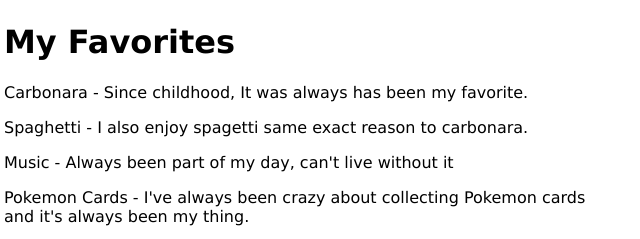
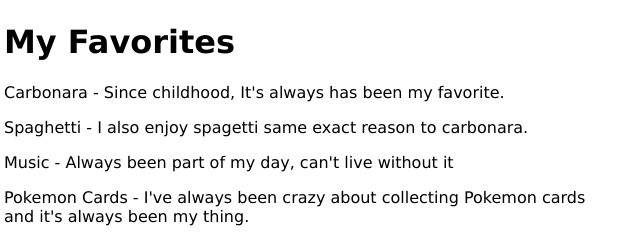
Before and after one commit to AzraelSol/PrelimWeb, a plain HTML site: page favorites.html in a window 1280 px wide. Shown: the part 132-371 px from the top of the page, 335-975 px from the left. Drawn offline with Linux system fonts and the light colour scheme.

Commit message:
Update favorites.html

```diff
--- a/favorites.html
+++ b/favorites.html
@@ -141,7 +141,7 @@ table, th, td {
   <div class="col-6 col-s-9">
 
     <h1>My Favorites</h1>
-    <p>Carbonara - Since childhood, It was always has been my favorite.</p>
+    <p>Carbonara - Since childhood, It's always has been my favorite.</p>
     <p>Spaghetti - I also enjoy spagetti same exact reason to carbonara. </p>
     <p>Music - Always been part of my day, can't live without it</p>
     <p>Pokemon Cards - I've always been crazy about collecting Pokemon cards and it's always been my thing.</p>
```
